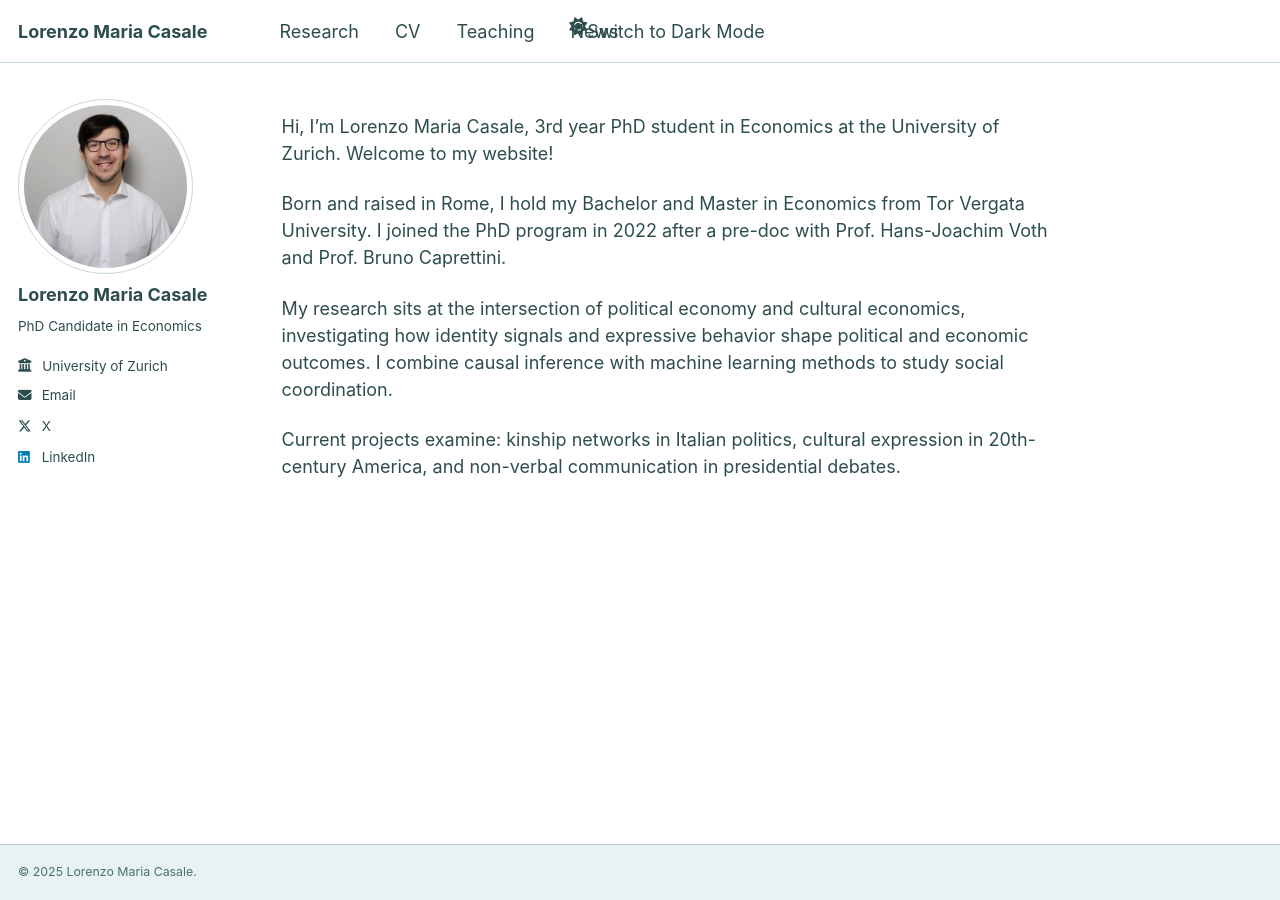
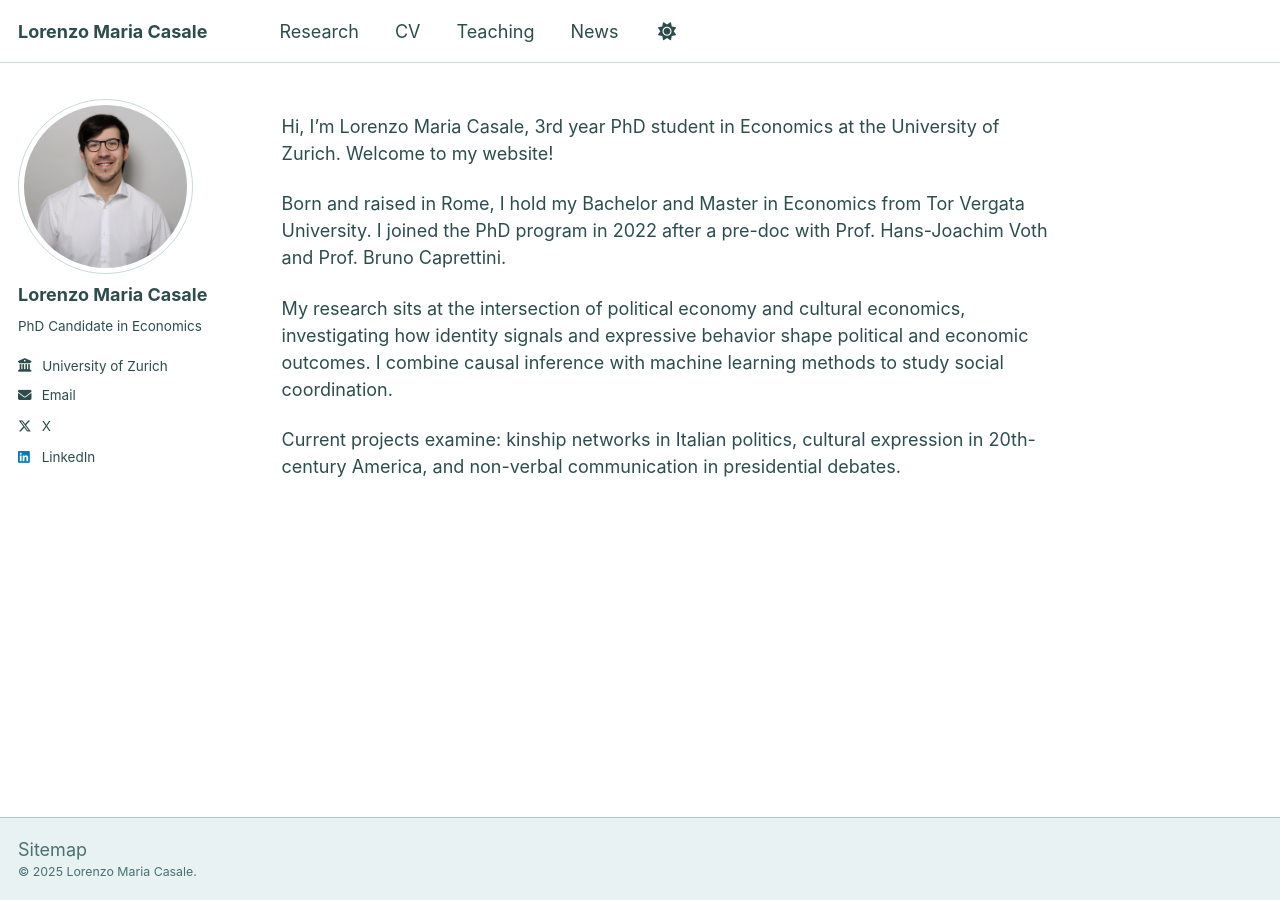
Before and after one commit to lorenzomariacasale/lorenzomariacasale.github.io, a Jekyll site: the page built from _pages/about.md, in a window 1280 px wide. Built offline with Jekyll 4.4.1, drawn with Linux system fonts in a browser that asks for light colours.

Commit message:
First Trial Footer Personalization

```diff
--- a/_includes/footer/custom.html
+++ b/_includes/footer/custom.html
@@ -1,3 +1,3 @@
 <!-- start custom footer snippets -->
-<!-- <a href="/sitemap/">Sitemap</a> -->
+<a href="/sitemap/">Sitemap</a>
 <!-- end custom footer snippets -->
--- a/_includes/masthead.html
+++ b/_includes/masthead.html
@@ -16,10 +16,7 @@
             <li class="masthead__menu-item"><a href="{{ domain }}{{ link.url }}">{{ link.title }}</a></li>
           {% endfor %}
           <li id="theme-toggle" class="masthead__menu-item persist tail">
-            <a>
-              <i id="theme-icon" class="fa-solid fa-sun" aria-hidden="true"></i>
-              <span id="theme-text">Switch to Dark Mode</span>
-            </a>
+            <a><i id="theme-icon" class="fa-solid fa-sun" aria-hidden="true" title="toggle theme"></i></a>
           </li>
         </ul>
         <ul class="hidden-links hidden"></ul>
```
Also changed, not shown: assets/js/_main.js (+3 -5 lines).
